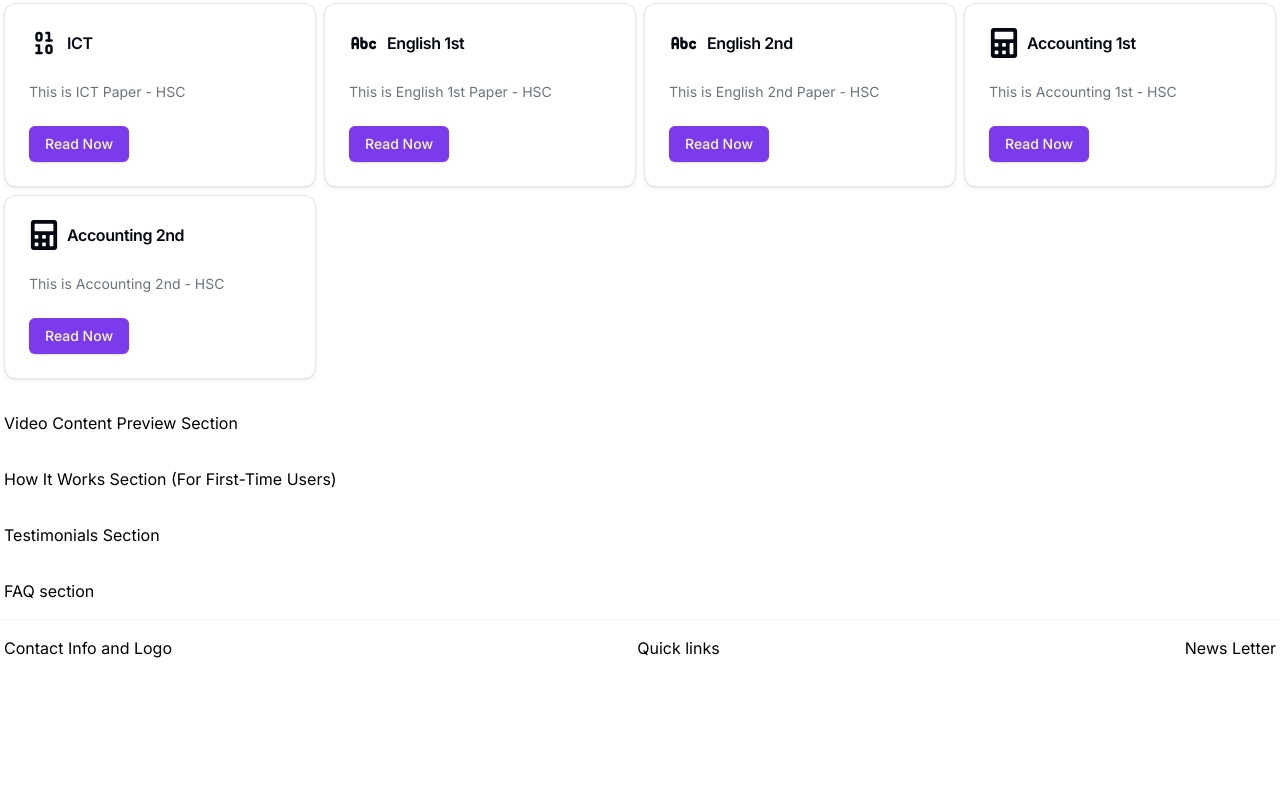
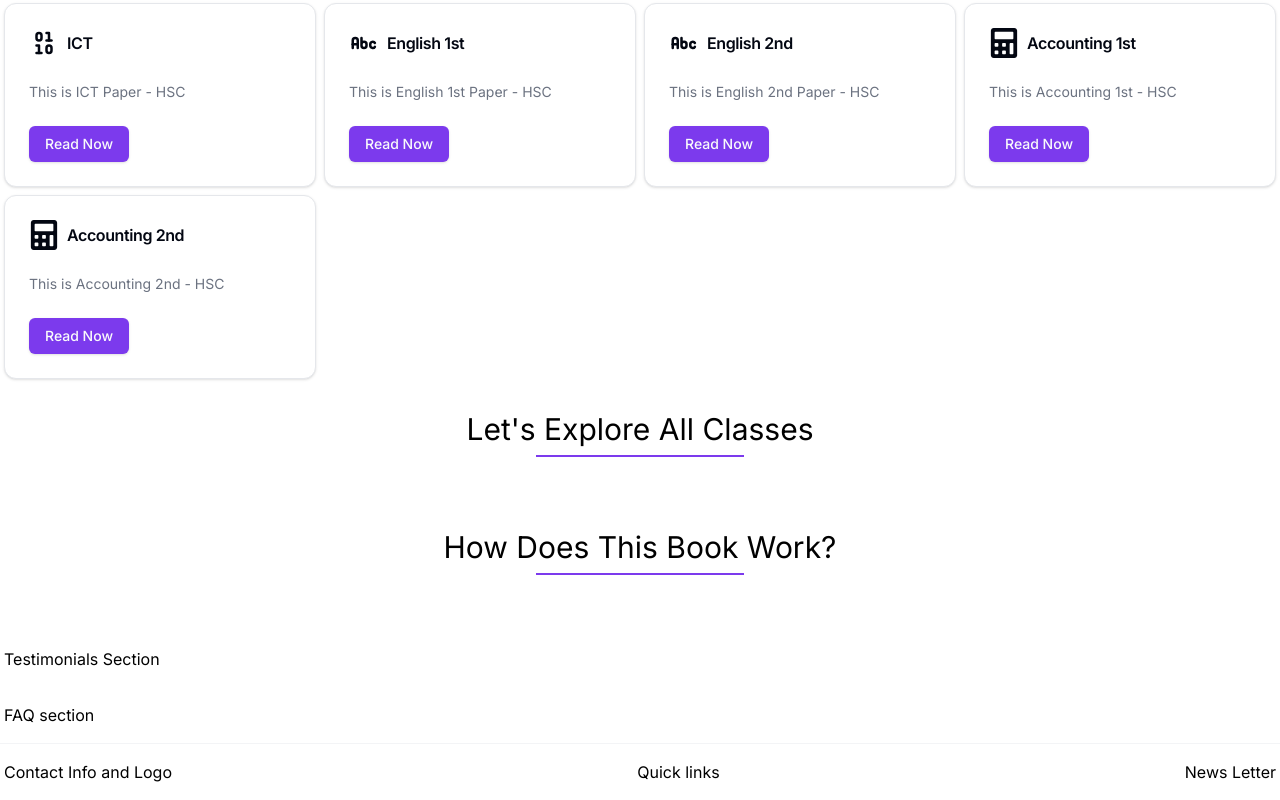
Before and after one commit to Jahid1987/smart-book-ts, a Next.js app: page / in a window 1280 px wide. Shown: the part 1295-2095 px from the top of the page. Before the commit the page ends 1971 px from the top, so only its background shows below. Built offline with nearby package versions, Linux system fonts and the light colour scheme; a web font is replaced by a local one.

Commit message:
add: Howto, tutorials

```diff
--- a/src/app/(front-end)/page.tsx
+++ b/src/app/(front-end)/page.tsx
@@ -1,6 +1,8 @@
 import Books from "@/components/front-end/home/Books";
 import Features from "@/components/front-end/home/Features";
 import Hero from "@/components/front-end/home/Hero";
+import HoTo from "@/components/front-end/home/HoTo";
+import Tutorials from "@/components/front-end/home/Tutorials";
 
 export default async function Home() {
   return (
@@ -11,8 +13,10 @@ export default async function Home() {
       <Features />
       {/* Book Categories Section */}
       <Books />
-      <section>Video Content Preview Section</section>
-      <section>How It Works Section (For First-Time Users)</section>
+      {/* Video Content Preview Section */}
+      <Tutorials />
+      {/* How It Works Section */}
+      <HoTo />
       <section>Testimonials Section</section>
       <section>FAQ section</section>
     </main>
--- /dev/null
+++ b/src/components/front-end/home/HoTo.tsx
@@ -0,0 +1,11 @@
+import SectionTitle from "@/components/shared/SectionTitle";
+
+const HoTo = () => {
+  return (
+    <section>
+      <SectionTitle title="How Does This Book Work?" />
+    </section>
+  );
+};
+
+export default HoTo;
--- /dev/null
+++ b/src/components/front-end/home/Tutorials.tsx
@@ -0,0 +1,11 @@
+import SectionTitle from "@/components/shared/SectionTitle";
+
+const Tutorials = () => {
+  return (
+    <section>
+      <SectionTitle title="Let's Explore All Classes" />
+    </section>
+  );
+};
+
+export default Tutorials;
```
